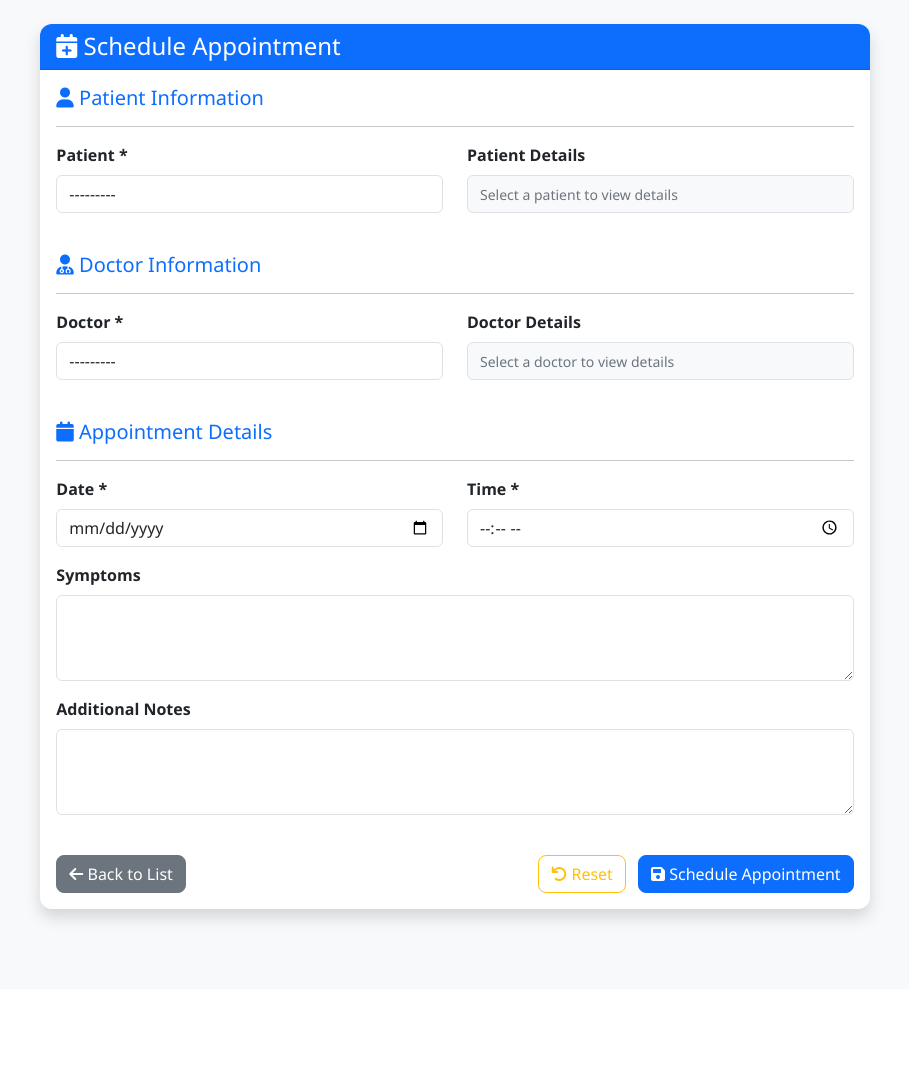
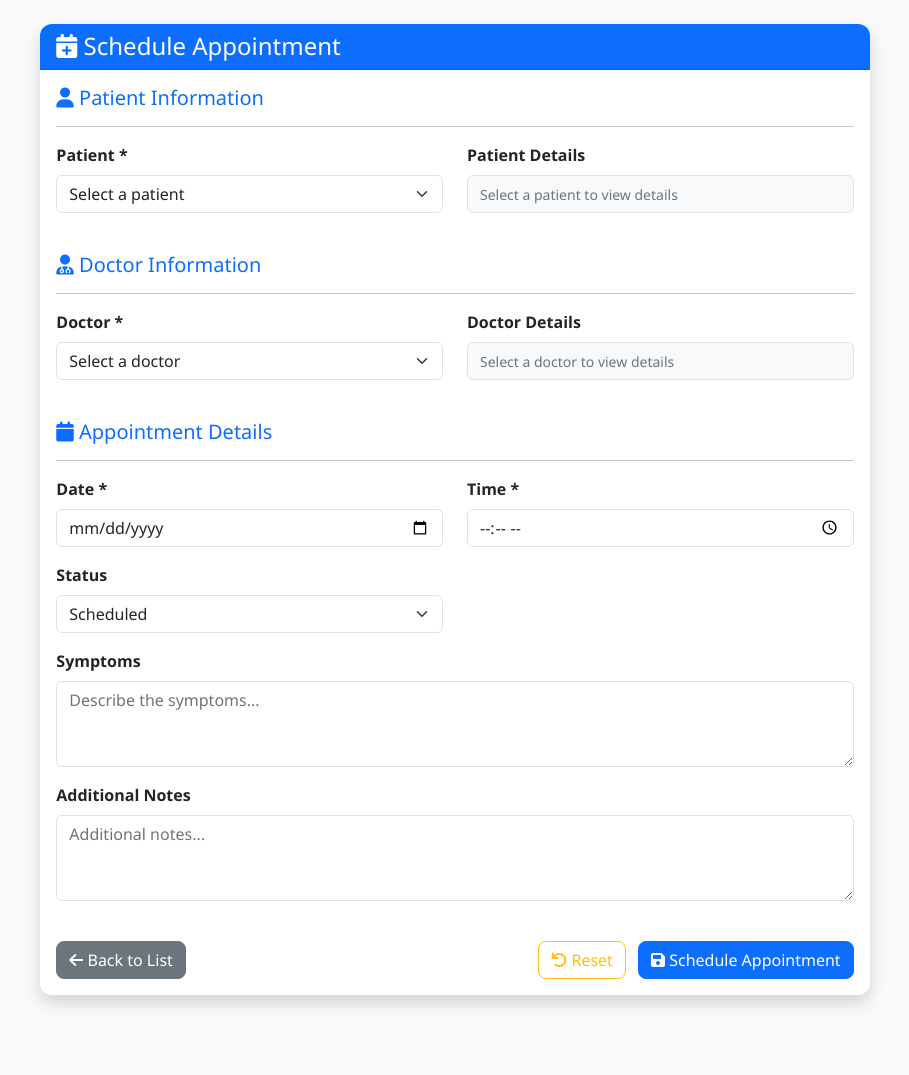
Before and after one commit to Mahbub0001/Hospital_Management_System, a Django app: page /appointments/create/ in a window 1280 px wide. Shown: the part 62-1137 px from the top of the page, without its empty margins (185-1094 px from the left). Before the commit the page ends 987 px from the top, so only its background shows below. Run offline with Django 4.2, Linux system fonts and the light colour scheme; a user stored in the database is signed in; data comes from the database, SQL or seed files in the repository; both versions use the stored data as it was after the commit; some libraries are stand-ins or nearby versions.

Commit message:
bill,appointment

```diff
--- a/hospital/templates/hospital/appointment_form.html
+++ b/hospital/templates/hospital/appointment_form.html
@@ -75,6 +75,13 @@
                             {{ form.time }}
                             {% if form.time.errors %}
                             <div class="text-danger">{{ form.time.errors }}</div>
+                            {% endif %}
+                        </div>
+                        <div class="col-md-6 mb-3">
+                            <label for="{{ form.status.id_for_label }}" class="form-label">Status</label>
+                            {{ form.status }}
+                            {% if form.status.errors %}
+                            <div class="text-danger">{{ form.status.errors }}</div>
                             {% endif %}
                         </div>
                         <div class="col-md-12 mb-3">
--- a/hospital/templates/hospital/home.html
+++ b/hospital/templates/hospital/home.html
@@ -5,7 +5,7 @@
 {% block content %}
 <div class="hero-section text-center py-5 bg-gradient">
     <div class="container">
-        <h1 class="display-4 mb-4" style="color: #28e428;">Welcome to Hospital Management System</h1>
+        <h1 class="display-4 mb-4 text-success">Welcome to Hospital Management System</h1>
         <p class="lead text-white mb-4">Comprehensive healthcare management solution for modern hospitals</p>
         {% if user.is_authenticated %}
         <a href="{% url 'dashboard' %}" class="btn btn-light btn-lg me-3">
--- a/hospital_app/forms.py
+++ b/hospital_app/forms.py
@@ -19,12 +19,20 @@ class UserRegistrationForm(forms.ModelForm):
 class PatientForm(forms.ModelForm):
     class Meta:
         model = Patient
-        fields = '__all__'
+        fields = ['first_name', 'last_name', 'email', 'phone', 'date_of_birth', 'gender', 'blood_type', 'address', 'emergency_contact', 'emergency_phone', 'medical_history', 'allergies']
         widgets = {
-            'date_of_birth': forms.DateInput(attrs={'type': 'date'}),
-            'medical_history': forms.Textarea(attrs={'rows': 3}),
-            'allergies': forms.Textarea(attrs={'rows': 3}),
-            'address': forms.Textarea(attrs={'rows': 3}),
+            'first_name': forms.TextInput(attrs={'class': 'form-control', 'placeholder': 'First name'}),
+            'last_name': forms.TextInput(attrs={'class': 'form-control', 'placeholder': 'Last name'}),
+            'email': forms.EmailInput(attrs={'class': 'form-control', 'placeholder': 'Email address'}),
+            'phone': forms.TextInput(attrs={'class': 'form-control', 'placeholder': 'Phone number'}),
+            'date_of_birth': forms.DateInput(attrs={'type': 'date', 'class': 'form-control'}),
+            'gender': forms.Select(attrs={'class': 'form-select'}),
+            'blood_type': forms.Select(attrs={'class': 'form-select'}),
+            'address': forms.Textarea(attrs={'rows': 3, 'class': 'form-control', 'placeholder': 'Address'}),
+            'emergency_contact': forms.TextInput(attrs={'class': 'form-control', 'placeholder': 'Emergency contact name'}),
+            'emergency_phone': forms.TextInput(attrs={'class': 'form-control', 'placeholder': 'Emergency contact phone'}),
+            'medical_history': forms.Textarea(attrs={'rows': 3, 'class': 'form-control', 'placeholder': 'Medical history'}),
+            'allergies': forms.Textarea(attrs={'rows': 3, 'class': 'form-control', 'placeholder': 'Known allergies'}),
         }
 
 class DoctorForm(forms.ModelForm):
@@ -47,13 +55,24 @@ class DepartmentForm(forms.ModelForm):
 class AppointmentForm(forms.ModelForm):
     class Meta:
         model = Appointment
-        fields = '__all__'
+        fields = ['patient', 'doctor', 'date', 'time', 'status', 'symptoms', 'notes']
         widgets = {
-            'date': forms.DateInput(attrs={'type': 'date'}),
-            'time': forms.TimeInput(attrs={'type': 'time'}),
-            'symptoms': forms.Textarea(attrs={'rows': 3}),
-            'notes': forms.Textarea(attrs={'rows': 3}),
+            'patient': forms.Select(attrs={'class': 'form-select'}),
+            'doctor': forms.Select(attrs={'class': 'form-select'}),
+            'date': forms.DateInput(attrs={'type': 'date', 'class': 'form-control'}),
+            'time': forms.TimeInput(attrs={'type': 'time', 'class': 'form-control'}),
+            'status': forms.Select(attrs={'class': 'form-select'}),
+            'symptoms': forms.Textarea(attrs={'rows': 3, 'class': 'form-control'}),
+            'notes': forms.Textarea(attrs={'rows': 3, 'class': 'form-control'}),
         }
+
+    def __init__(self, *args, **kwargs):
+        super().__init__(*args, **kwargs)
+        # Add placeholders and help text
+        self.fields['patient'].empty_label = "Select a patient"
+        self.fields['doctor'].empty_label = "Select a doctor"
+        self.fields['symptoms'].widget.attrs['placeholder'] = "Describe the symptoms..."
+        self.fields['notes'].widget.attrs['placeholder'] = "Additional notes..."
 
 class MedicalRecordForm(forms.ModelForm):
     class Meta:
--- a/hospital_app/views.py
+++ b/hospital_app/views.py
@@ -89,9 +89,17 @@ def patient_create(request):
     if request.method == 'POST':
         form = PatientForm(request.POST)
         if form.is_valid():
-            form.save()
-            messages.success(request, 'Patient created successfully!')
-            return redirect('patient_list')
+            try:
+                patient = form.save()
+                messages.success(request, f'Patient created successfully! ID: {patient.id}')
+                return redirect('patient_list')
+            except Exception as e:
+                messages.error(request, f'Error saving patient: {str(e)}')
+        else:
+            # Add form errors to messages for debugging
+            for field, errors in form.errors.items():
+                for error in errors:
+                    messages.error(request, f'{field}: {error}')
     else:
         form = PatientForm()
     return render(request, 'hospital/patient_form.html', {'form': form, 'title': 'Add Patient'})
@@ -192,19 +200,37 @@ def doctor_delete(request, pk):
 @login_required
 def appointment_list(request):
     appointments = Appointment.objects.select_related('patient', 'doctor').all().order_by('-date', '-time')
-    return render(request, 'hospital/appointment_list.html', {'appointments': appointments})
+    doctors = Doctor.objects.all()
+    return render(request, 'hospital/appointment_list.html', {'appointments': appointments, 'doctors': doctors})
 
 @login_required
 def appointment_create(request):
     if request.method == 'POST':
         form = AppointmentForm(request.POST)
         if form.is_valid():
-            form.save()
-            messages.success(request, 'Appointment scheduled successfully!')
-            return redirect('appointment_list')
+            try:
+                appointment = form.save()
+                messages.success(request, f'Appointment scheduled successfully! ID: {appointment.id}')
+                return redirect('appointment_list')
+            except Exception as e:
+                messages.error(request, f'Error saving appointment: {str(e)}')
+        else:
+            # Add form errors to messages for debugging
+            for field, errors in form.errors.items():
+                for error in errors:
+                    messages.error(request, f'{field}: {error}')
     else:
         form = AppointmentForm()
-    return render(request, 'hospital/appointment_form.html', {'form': form, 'title': 'Schedule Appointment'})
+
+    # Get patients and doctors for the form dropdowns
+    patients = Patient.objects.all()
+    doctors = Doctor.objects.all()
+    return render(request, 'hospital/appointment_form.html', {
+        'form': form,
+        'title': 'Schedule Appointment',
+        'patients': patients,
+        'doctors': doctors
+    })
 
 @login_required
 def appointment_detail(request, pk):
@@ -299,7 +325,18 @@ def medical_record_create(request, appointment_id):
 @login_required
 def billing_list(request):
     bills = Billing.objects.select_related('patient').all().order_by('-created_at')
-    return render(request, 'hospital/billing_list.html', {'bills': bills})
+
+    # Calculate totals for summary cards
+    total_pending = bills.filter(status='pending').aggregate(total=Sum('amount'))['total'] or 0
+    total_paid = bills.filter(status='paid').aggregate(total=Sum('amount'))['total'] or 0
+    total_overdue = bills.filter(status='overdue').aggregate(total=Sum('amount'))['total'] or 0
+
+    return render(request, 'hospital/billing_list.html', {
+        'bills': bills,
+        'total_pending': total_pending,
+        'total_paid': total_paid,
+        'total_overdue': total_overdue
+    })
 
 @login_required
 def billing_create(request):
```
Also changed, not shown: db.sqlite3.
